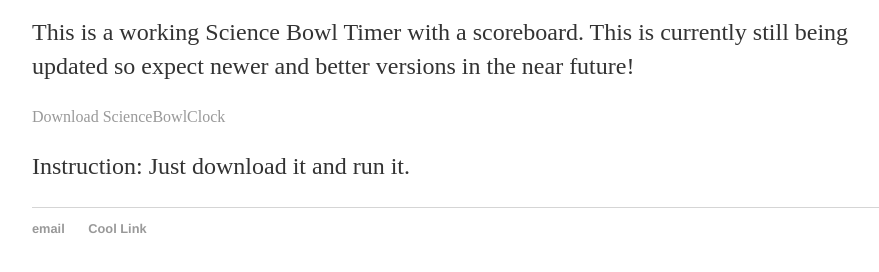
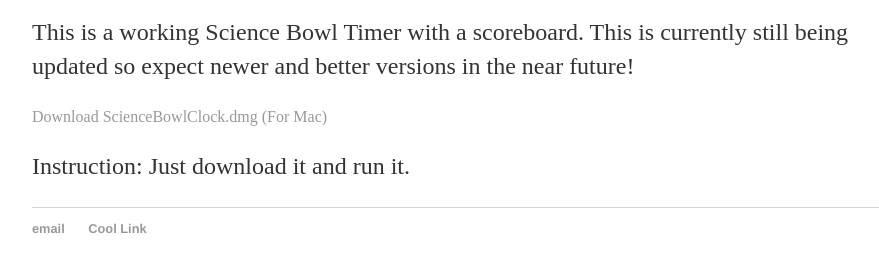
Before and after one commit to Ouroboroz/ouroboroz.github.io, a Jekyll site: the page built from sciencebowl/index.html, in a window 1280 px wide. Shown: the part 181-453 px from the top of the page, without its empty margins (160-1039 px from the left). Built offline with Jekyll 4.4.1, drawn with Linux system fonts in a browser that asks for light colours.

Commit message:
Changed index.html

```diff
--- a/sciencebowl/index.html
+++ b/sciencebowl/index.html
@@ -9,7 +9,7 @@
 	</p>
 </head>
 <body>
-<a href="./Resources/ScienceBowlClock.app">Download ScienceBowlClock</a>
+<a href="./Resources/ScienceBowlClock.dmg">Download ScienceBowlClock.dmg (For Mac)</a>
 <p>
 	Instruction: Just download it and run it.
 </p>
```
Also changed, not shown: 1 other file.
